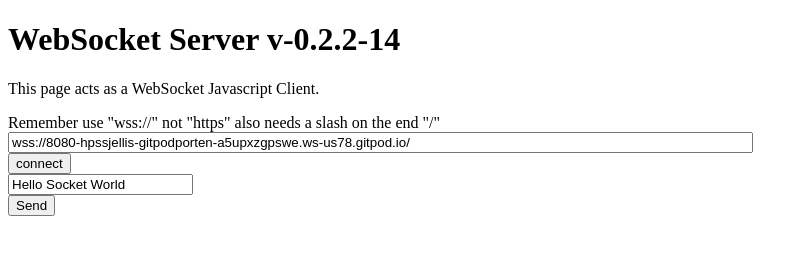
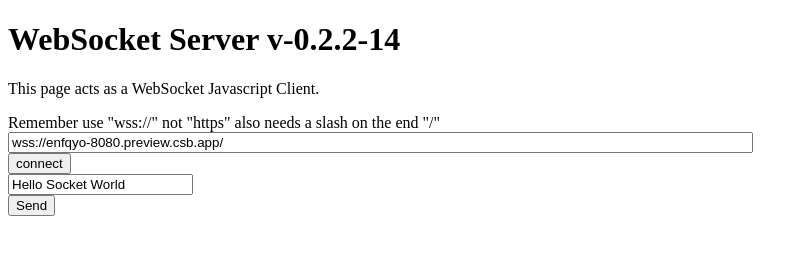
Before and after one commit to hpssjellis/codesandbox-websocket, a website: page public/static-html04.html in a window 1280 px wide. Shown: the whole page, without its empty margins (0-808 px from the left). Drawn offline with Linux system fonts and the light colour scheme.

Commit message:
Update static-html04.html

```diff
--- a/public/static-html04.html
+++ b/public/static-html04.html
@@ -10,7 +10,7 @@
   <h1>WebSocket Server v-0.2.2-14</h1>
   <p>This page acts as a WebSocket Javascript Client.</p>
   Remember use "wss://" not "https"  also needs a slash on the end "/"<br>
-<input size=90 type=text id="myGitpod" value="wss://8080-hpssjellis-gitpodporten-a5upxzgpswe.ws-us78.gitpod.io/" onchange="{
+<input size=90 type=text id="myGitpod" value="wss://enfqyo-8080.preview.csb.app/" onchange="{
 
   //alert(this.value);
 }"><br>
```
